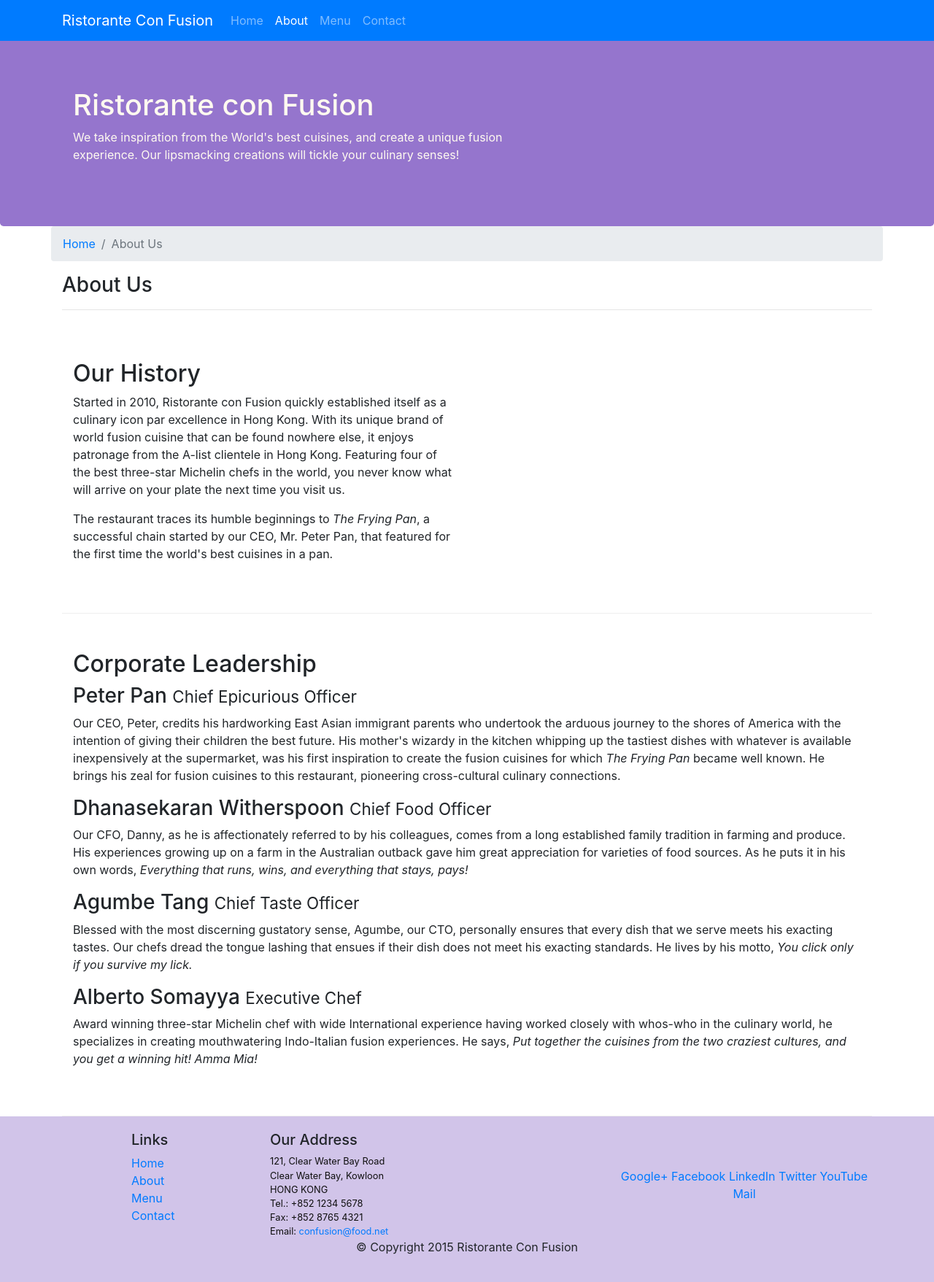
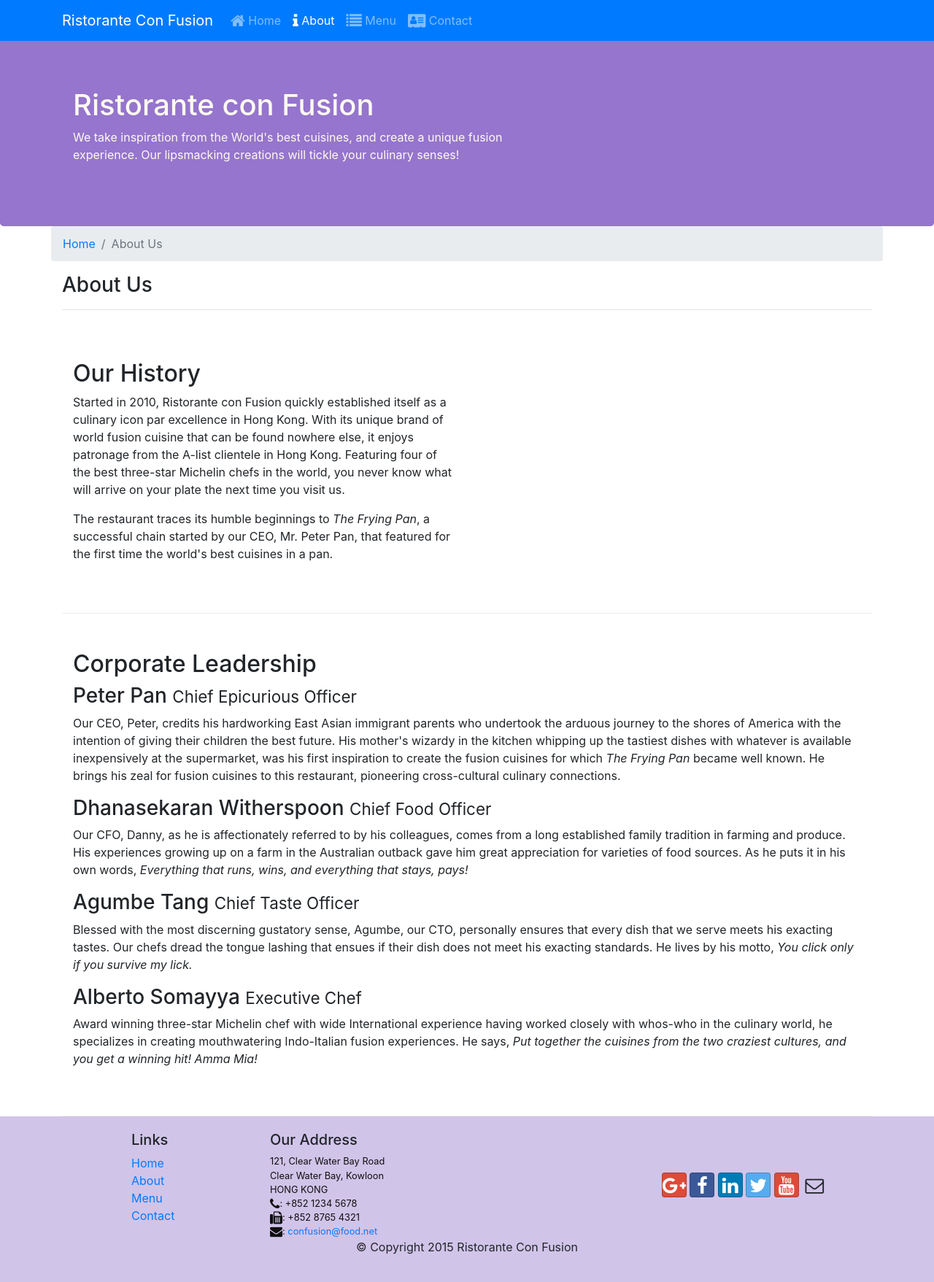
Before and after one commit to thamaraikkannan/bootstrap, a website: page aboutus.html in a window 1280 px wide. Shown: the whole page at 73% size. Drawn offline with nearby package versions, Linux system fonts and the light colour scheme.

Commit message:
icons added

```diff
--- a/aboutus.html
+++ b/aboutus.html
@@ -9,6 +9,8 @@
 
     <!-- Bootstrap CSS -->
     <link rel="stylesheet" href="node_modules/bootstrap/dist/css/bootstrap.min.css">
+    <link rel="stylesheet" href="node_modules/font-awesome/css/font-awesome.min.css">
+    <link rel="stylesheet" href="node_modules/bootstrap-social/bootstrap-social.css">
     <link href="css/styles.css" rel="stylesheet">
     <title>Ristorante Con Fusion: About Us</title>
 
@@ -24,10 +26,30 @@
            <a class="navbar-brand" href="./index,html">Ristorante Con Fusion</a>
            <div class="collapse navbar-collapse" id="Navbar">
                 <ul class="navbar-nav mr-auto">
-                    <li class="nav-item"><a class="nav-link" href="./index.html">Home</a></li>
-                    <li class="nav-item active"><a class="nav-link" href="#">About</a></li>
-                    <li class="nav-item"><a class="nav-link" href="#">Menu</a></li>
-                    <li class="nav-item"><a class="nav-link" href="#">Contact</a></li>
+                    <li class="nav-item">
+                        <a class="nav-link" href="./index.html">
+                            <span class="fa fa-home fa-lg"></span>
+                             Home
+                        </a>
+                    </li>
+                    <li class="nav-item active">
+                        <a class="nav-link" href="#">
+                            <span class="fa fa-info fa-lg"></span>
+                            About
+                        </a>
+                    </li>
+                    <li class="nav-item">
+                        <a class="nav-link" href="#">
+                            <span class="fa fa-list fa-lg"></span>
+                             Menu
+                        </a>
+                    </li>
+                    <li class="nav-item">
+                        <a class="nav-link" href="#">
+                            <span class="fa fa-address-card fa-lg"></span>
+                             Contact
+                        </a>
+                    </li>
                 </ul>
             </div>
         </div>
@@ -97,25 +119,26 @@
                         <li><a href="#">Contact</a></li>
                     </ul>
                 </div>
-                <div class="col-6 col-sm-5">
+                <div class="col-7 col-sm-5">
                     <h5>Our Address</h5>
                     <address>
-                        121, Clear Water Bay Road<br>
-                        Clear Water Bay, Kowloon<br>
-                        HONG KONG<br>
-                        Tel.: +852 1234 5678<br>
-                        Fax: +852 8765 4321<br>
-                        Email: <a href="mailto:confusion@food.net">confusion@food.net</a>
-                    </address>
+		              121, Clear Water Bay Road<br>
+		              Clear Water Bay, Kowloon<br>
+		              HONG KONG<br>
+		              <i class="fa fa-phone fa-lg"></i>: +852 1234 5678<br>
+                      <i class="fa fa-fax fa-lg"></i>: +852 8765 4321<br>
+                      <i class="fa fa-envelope fa-lg"></i>:
+                      <a href="mailto:confusion@food.net">confusion@food.net</a>
+		           </address>
                 </div>
-                <div class="col col-sm-4 align-self-center">
-                    <div style="text-align:center">
-                        <a href="http://google.com/+">Google+</a>
-                        <a href="http://www.facebook.com/profile.php?id=">Facebook</a>
-                        <a href="http://www.linkedin.com/in/">LinkedIn</a>
-                        <a href="http://twitter.com/">Twitter</a>
-                        <a href="http://youtube.com/">YouTube</a>
-                        <a href="mailto:">Mail</a>
+                <div class="col-12 col-sm-4 align-self-center">
+                    <div class="text-center">
+                        <a class="btn btn-social-icon btn-google" href="http://google.com/+"><i class="fa fa-google-plus"></i></a>
+                        <a class="btn btn-social-icon btn-facebook" href="http://www.facebook.com/profile.php?id="><i class="fa fa-facebook"></i></a>
+                        <a class="btn btn-social-icon btn-linkedin" href="http://www.linkedin.com/in/"><i class="fa fa-linkedin"></i></a>
+                        <a class="btn btn-social-icon btn-twitter" href="http://twitter.com/"><i class="fa fa-twitter"></i></a>
+                        <a class="btn btn-social-icon btn-google" href="http://youtube.com/"><i class="fa fa-youtube"></i></a>
+                        <a class="btn btn-social-icon" href="mailto:"><i class="fa fa-envelope-o"></i></a>
                     </div>
                 </div>
             </div>
--- a/package.json
+++ b/package.json
@@ -15,7 +15,9 @@
   },
   "dependencies": {
     "bootstrap": "^4.5.0",
+    "bootstrap-social": "^5.1.1",
     "bulma": "^0.8.2",
+    "font-awesome": "^4.7.0",
     "jquery": "^3.5.1",
     "minimist": "^1.2.5",
     "popper.js": "^1.12.9"
```
Also changed, not shown: index.html (+16 -13 lines), 1 other file.
